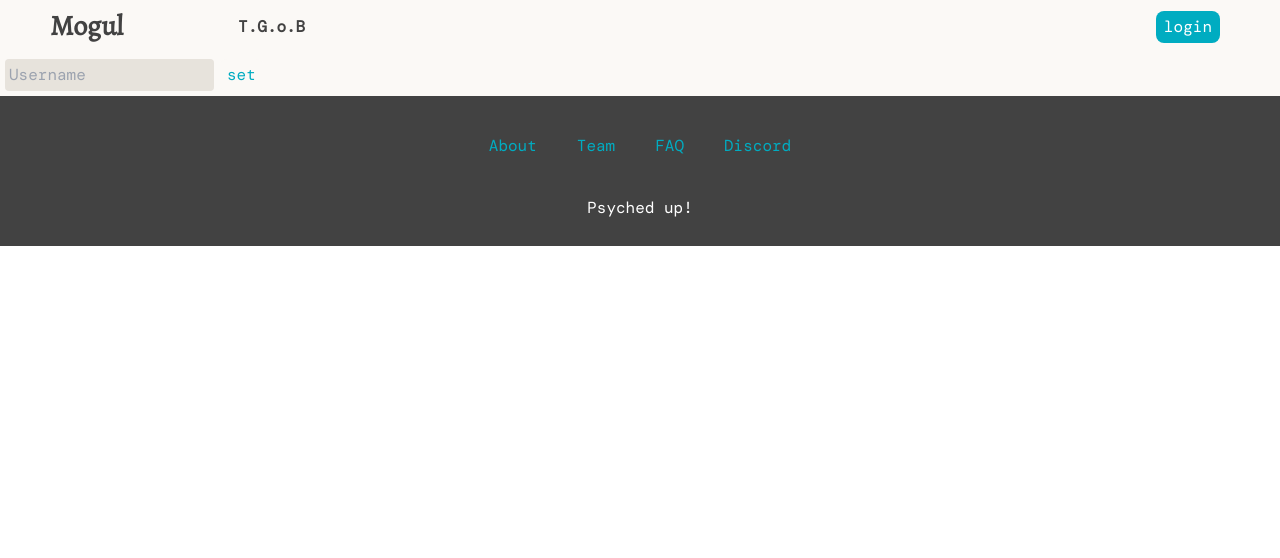
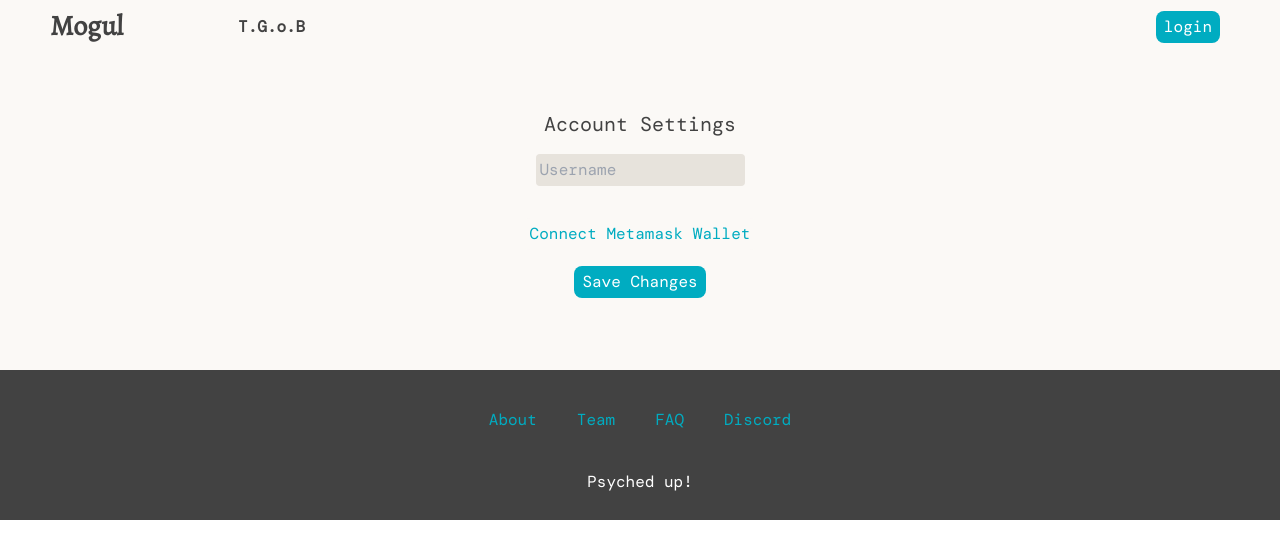
Before and after one commit to mogul-run/mogul, a React (Create React App) app in the folder landing-page/: page /account-settings in a window 1280 px wide. Shown: the top 558 px of the page. Built offline with nearby package versions, Linux system fonts and the light colour scheme; no server answers.

Commit message:
add transactions

```diff
--- a/landing-page/src/App.tsx
+++ b/landing-page/src/App.tsx
@@ -15,10 +15,7 @@ import Team from "./pages/team";
 import Login from "./components/login";
 import { AppContextProvider } from "./context/appContext";
 import { NotFound } from "./pages/notFound";
-import {
-    getAuth,
-    signOut,
-} from "firebase/auth";
+import { getAuth, signOut } from "firebase/auth";
 import AccountSettings from "./pages/account-settings";
 
 ReactGA.initialize("G-WGSG8KJ0Z1");
@@ -26,11 +23,41 @@ ReactGA.send("pageview");
 
 function App() {
     const [user, setUser] = useState({});
-    const [userAccount, setUserAccount] = useState("");
+    const [walletAddr, setWalletAddr] = useState("");
+    const [currentChain, setCurrentChain] = useState("");
 
     const auth = getAuth();
 
+    // Check if user is connected with Metamask and update 'walletAddr' state
+    useEffect(() => {
+        // Setup Listen Handlers on MetaMask change events
+        const { ethereum } = window as any;
+        if (ethereum) {
+            // Add Listener when accounts switch
+            ethereum.request({
+                method: "eth_requestAccounts",
+            }).then(
+            (accounts: string[]) => {
+                setWalletAddr(accounts[0])
+            }
+            );
 
+            ethereum.on("accountsChanged", (accounts: string[]) => {
+                console.log("Account changed: ", accounts[0]);
+                setWalletAddr(accounts[0]);
+            });
+
+            // Do something here when Chain changes
+            ethereum.on("chainChanged", (chaindId: string) => {
+                console.log("Chain ID changed: ", chaindId);
+                setCurrentChain(chaindId);
+            });
+        } else {
+            alert("Please install MetaMask to use this service!");
+        }
+    });
+
+    // Firebase Auth listeners to maintain 'user' state
     // if user object exists -- user is logged in
     auth.onAuthStateChanged((user) => {
         if (user) {
@@ -44,48 +71,37 @@ function App() {
         signOut(auth);
     };
 
-    // const checkWalletIsConnected = () => {
-    //     const { ethereum } = window as any;
-    //     if (!ethereum) {
-    //         console.log("wallet not connected!");
-    //     } else {
-    //         connectWalletHandler();
-    //         console.log("wallet successfully connected!");
-    //     }
-    // };
-
-    // const connectWalletHandler = async () => {
-    //     const { ethereum } = window as any;
-    //     if (!ethereum) {
-    //         alert("please install metamask");
-    //     } else {
-    //         try {
-    //             const accounts = await ethereum.request({
-    //                 method: "eth_requestAccounts",
-    //             });
-    //             console.log("Received accounts", accounts);
-    //             setUserAccount(accounts[0]);
-    //         } catch (err) {
-    //             console.log("Error while retrieving account address: ", err);
-    //         }
-    //     }
-    // };
-
     return (
         <div className="app">
             <ScrollToTop />
-                <Navbar handleLogout={handleLogout} user={user} />
+            <Navbar
+                handleLogout={handleLogout}
+                user={user}
+                walletAddr={walletAddr}
+            />
             <Routes>
                 <Route
                     path="/test-sale"
-                        element={<TestSale userAccount={userAccount} />}
+                    element={<TestSale userAccount={walletAddr} />}
                 />
                 <Route path="/nyc26" element={<NYC26 />} />
                 <Route path="/tgob" element={<TGOB />} />
                 <Route path="/team" element={<Team />} />
                 <Route path="/login" element={<Login user={user} />} />
-                    <Route path="/account-settings" element={<AccountSettings user={user} />} />
-                    <Route path="/feed" element={<Feed user={user}/>} />
+                <Route
+                    path="/account-settings"
+                    element={
+                        <AccountSettings
+                            user={user}
+                            walletAddr={walletAddr}
+                            setWalletAddr={setWalletAddr}
+                        />
+                    }
+                />
+                <Route
+                    path="/feed"
+                    element={<Feed user={user} walletAddr={walletAddr} />}
+                />
                 <Route
                     path="/"
                     element={
--- a/landing-page/src/components/login.css
+++ b/landing-page/src/components/login.css
@@ -17,11 +17,3 @@
     background-color:#e7e3dc;
     color: black;
 }
-
-.user {
-    margin: 5px;
-}
-
-.pw {
-    margin: 5px;
-}
--- a/landing-page/src/components/navbar.css
+++ b/landing-page/src/components/navbar.css
@@ -57,6 +57,7 @@
     font-weight: 100;
 }
 
+
 .connect:a {
     color: black;
 }
--- a/landing-page/src/components/navbar.tsx
+++ b/landing-page/src/components/navbar.tsx
@@ -8,6 +8,7 @@ export default function Navbar(props: any) {
     const openLogin = () => {
         props.setLogin(!props.login);
     };
+
     return (
         <div className="navbar">
             <Link to="/" className="nostyle">
@@ -44,6 +45,7 @@ export default function Navbar(props: any) {
                             <User
                                 handleLogout={props.handleLogout}
                                 user={props.user}
+                                walletAddr={props.walletAddr}
                             />
                         ) : (
                             <div className="button-primary">
@@ -65,8 +67,9 @@ function User(props: any) {
     return (
         <Menu as="div" className="relative inline-block text-left">
             <div>
-                <Menu.Button className="inline-flex justify-center w-full rounded-md border border-gray-300 shadow-sm px-4 py-2 text-sm font-medium text-gray-700 hover:bg-gray-50 ">
+                <Menu.Button className="login-button inline-flex justify-center w-full rounded-md border border-gray-300 shadow-sm px-4 py-2 text-sm font-medium text-gray-700 hover:bg-gray-100 ">
                     {props.user.displayName && props.user.displayName}
+                    {props.walletAddr && <div className="bg-gray-200 rounded-lg px-2 mx-2"> {props.walletAddr.substring(0, 6)} </div>}
                     <ChevronDownIcon
                         className="-mr-1 ml-2 h-5 w-5"
                         aria-hidden="true"
--- a/landing-page/src/index.css
+++ b/landing-page/src/index.css
@@ -54,12 +54,13 @@ code {
     background-color: #fbf9f6;
     color: #00acc1;
     width: max-content;
-     border-radius: theme('borderRadius.lg');
+    border-radius: theme('borderRadius.lg');
     padding: theme('spacing.1') theme('spacing.2');
   }
 
   .button-ghost:hover {
-    background-color: #00acc1;
+    outline: 0.5px solid #fbf9f6;
+    background-color: theme('colors.gray.400');
     color: white;
   }
   /* ... */
--- a/landing-page/src/pages/account-settings.tsx
+++ b/landing-page/src/pages/account-settings.tsx
@@ -1,29 +1,90 @@
 import { updateProfile } from "@firebase/auth";
-import { useState } from "react";
+import { useEffect, useState } from "react";
 
 function AccountSettings(props: any) {
     const [username, setUsername] = useState("");
+    const [error, setError] = useState("");
 
     const handleUsername = (username: string) => {
         setUsername(username);
     };
 
     const handleSubmit = () => {
-        updateProfile(props.user, {displayName: username}).catch(
-            (error:Error) => {
+        updateProfile(props.user, { displayName: username }).catch(
+            (error: Error) => {
                 console.log(error);
             }
         );
+    };
+
+    const connectWalletHandler = async () => {
+        const { ethereum } = window as any;
+        if (!ethereum) {
+            alert("please install metamask");
+        } else {
+            try {
+                const accounts = await ethereum
+                    .request({
+                        method: "wallet_requestPermissions",
+                        params: [
+                            {
+                                eth_accounts: {},
+                            },
+                        ],
+                    })
+                    .then(() =>
+                        ethereum.request({ method: "eth_requestAccounts" })
+                    );
+                console.log("Received accounts", accounts);
+                props.setWalletAddr(accounts[0]);
+            } catch (err: any) {
+                setError(err.message);
+                console.log("Error while retrieving account address: ", err);
             }
+        }
+    };
 
     return (
-        <div className="">
+        <div className="m-4 w-90">
+            <div className="flex flex-col items-center justify-center p-8 m-2 ">
+                <div className="text-xl">Account Settings</div>
+                <div className="my-4">
                     <input
                         className="user input rounded p-1 "
                         placeholder="Username"
                         onChange={(e) => handleUsername(e.target.value)}
                     ></input>
-            <button className="button-ghost" onClick={() => handleSubmit()}>set </button>
+                </div>
+
+                <div className="my-4">
+                    {props.walletAddr ? (
+                        <div>
+                            <div className="font-bold">
+                                {" "}
+                                Connected to address:
+                            </div>
+                            <div className="bg-gray-200 p-2 rounded">
+                                {" "}
+                                {props.walletAddr}{" "}
+                            </div>
+                        </div>
+                    ) : (
+                        <button
+                            className="button-ghost"
+                            onClick={() => connectWalletHandler()}
+                        >
+                            Connect Metamask Wallet
+                        </button>
+                    )}
+                </div>
+                <button
+                    className="button-primary"
+                    onClick={() => handleSubmit()}
+                >
+                    Save Changes{" "}
+                </button>
+                <div className="error text-red-500 my-2">{error}</div>
+            </div>
         </div>
     );
 }
--- a/landing-page/src/pages/homepage.tsx
+++ b/landing-page/src/pages/homepage.tsx
@@ -3,9 +3,7 @@ import Stonemasters from "../img/stonemasters.jpg";
 import Gnar from "../img/shane.jpg";
 import Camp4 from "../img/camp4.jpg";
 import NorthShore from "../img/north-shore.jpg";
-import { useRef } from "react";
 import { Link } from "react-router-dom";
-import Navbar from "../components/navbar";
 import "./homepage.css";
 
 function HomePage(props: any) {
```
Also changed, not shown: landing-page/src/pages/feed.tsx (+40 -3 lines). Lines whose indentation alone changed are shown as unchanged.
